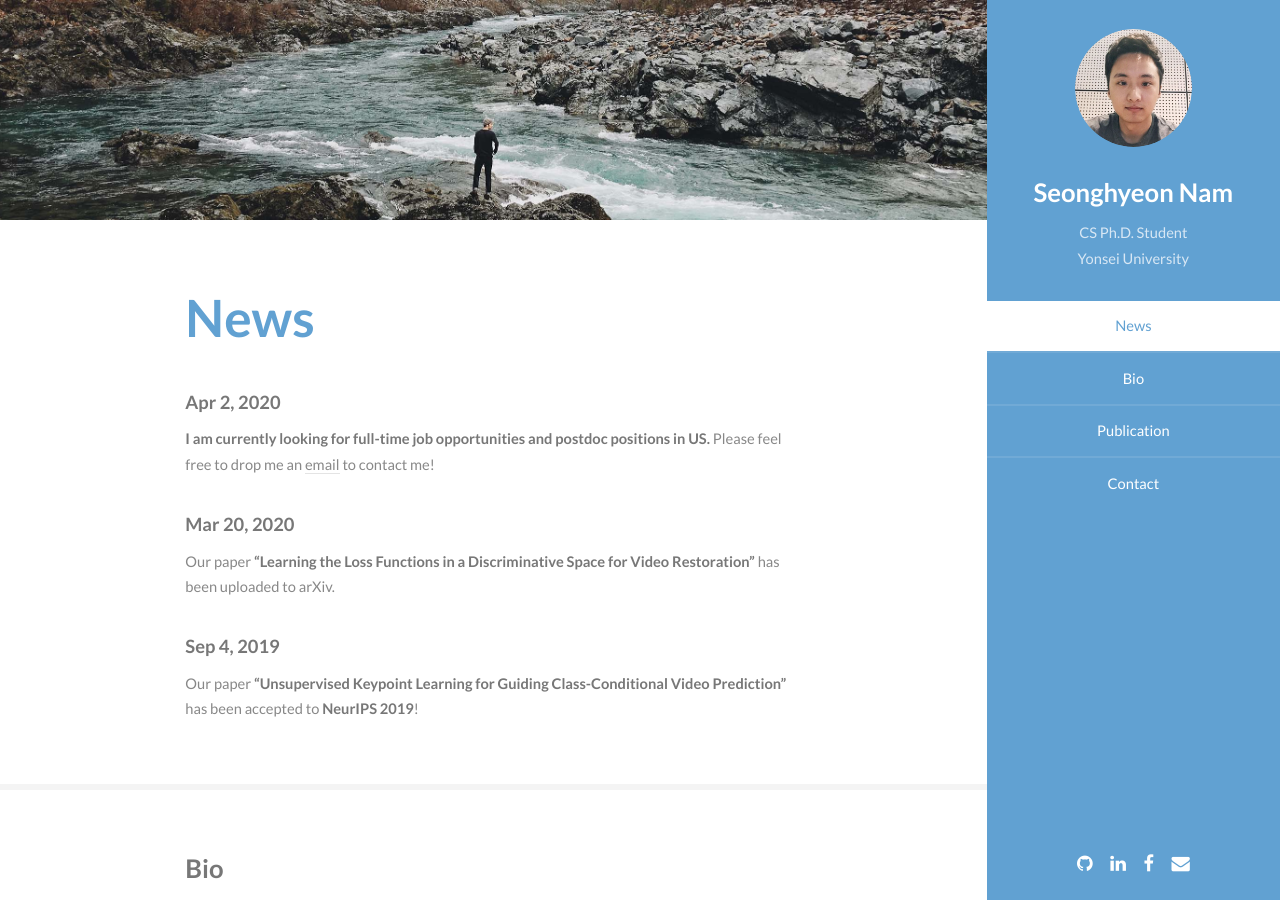
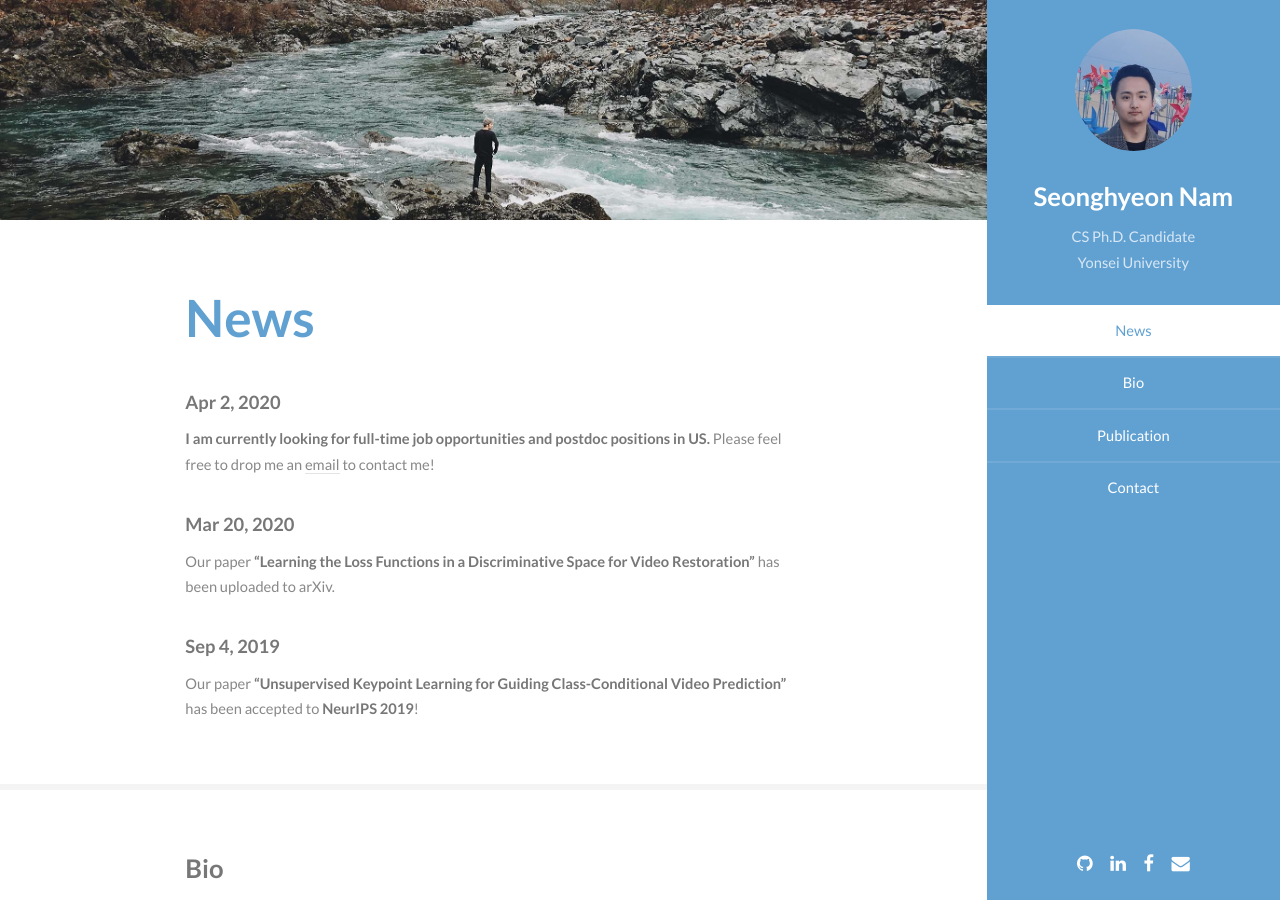
Before and after one commit to woozzu/woozzu.github.io, a Jekyll site: the page built from index.html, in a window 1280 px wide and 900 px high. Built offline with Jekyll 4.4.1, drawn with Linux system fonts in a browser that asks for light colours.

Commit message:
Update header.html

```diff
--- a/_includes/header.html
+++ b/_includes/header.html
@@ -1,9 +1,9 @@
 <!-- Header -->
     <section id="header" class="skel-layers-fixed">
         <header>
-            <span class="image avatar"><img src="{{ site.baseurl }}/images/avatar.jpg" alt="" /></span>
+            <span class="image avatar"><img src="{{ site.baseurl }}/images/avatar.png" alt="" /></span>
             <h1 id="logo"><a href="{{ site.baseurl }}/">Seonghyeon Nam</a></h1>
-            <p>CS Ph.D. Student<br />
+            <p>CS Ph.D. Candidate<br />
             Yonsei University</p>
         </header>
         <nav id="nav">
```
